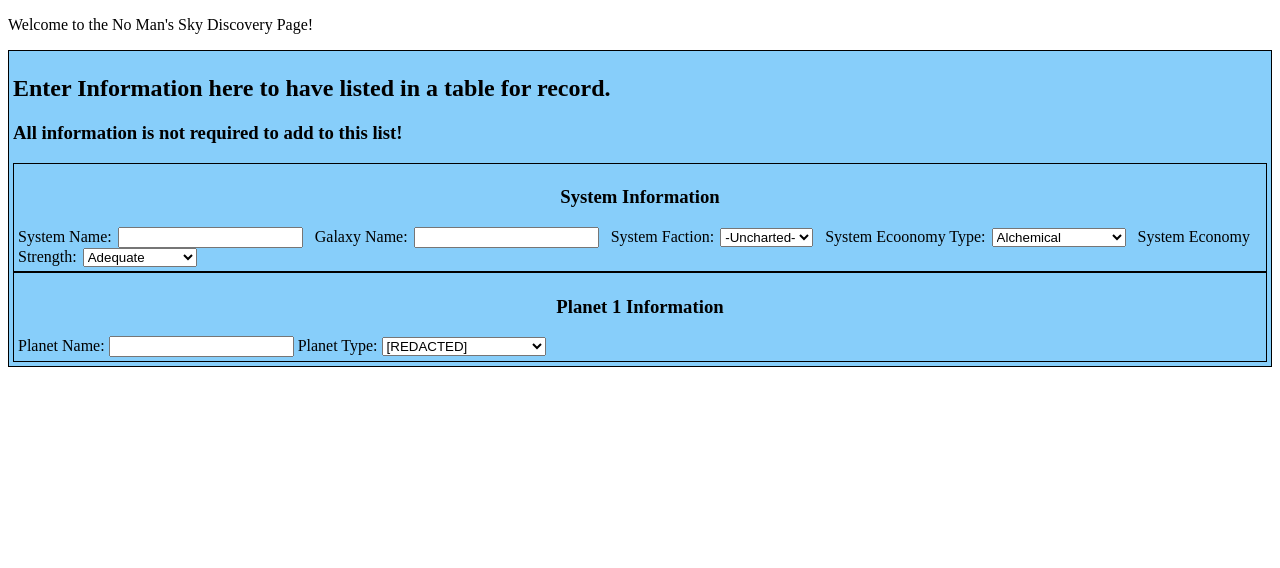
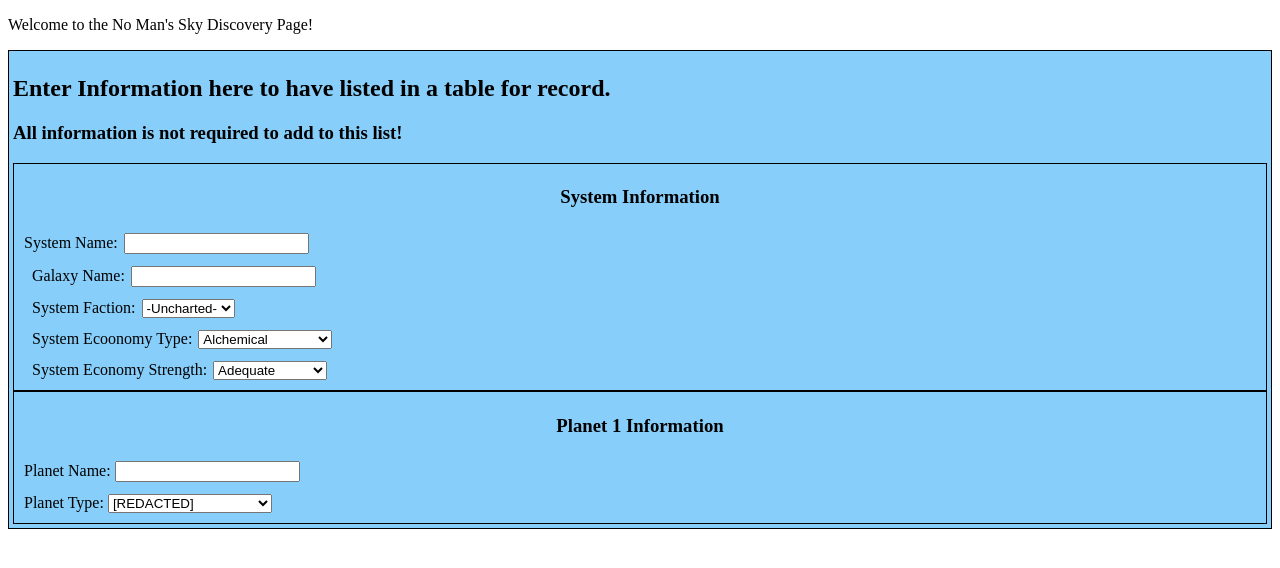
Before and after one commit to sgtkdragon/NoMansSkyDiscovery, a plain HTML site: page Discoverywebpage.html in a window 1280 px wide. Drawn offline with Linux system fonts and the light colour scheme.

Commit message:
Update Discoverywebpage.html

```diff
--- a/Discoverywebpage.html
+++ b/Discoverywebpage.html
@@ -16,6 +16,9 @@
                     border-style: solid;
                     border-width: 1px;
                     padding: 4px;
+                }
+                .inputs {
+                    padding: 6px;
                 }
               </style>
             <script></script>
@@ -38,10 +41,15 @@
                     <h3>All information is not required to add to this list!</h3>
                     <div class="table">
                         <h3 style="text-align: center;">System Information</h3>
+                        <div class="inputs">
                             <label style="padding-right: 2px">System Name:</label>
                             <input type="Text">
+                        </div>
+                        <div class="inputs">
                             <label style="padding-left: 8px; padding-right: 2px;">Galaxy Name:</label>
                             <input type="text">
+                        </div>
+                        <div class="inputs">
                             <label style="padding-left: 8px; padding-right: 2px;">System Faction:</label>
                             <select>
                                 <option value="uncharted">-Uncharted-</option>
@@ -49,6 +57,8 @@
                                 <option value="korvax">Korvax</option>
                                 <option value="gek">Gek</option>
                             </select>
+                        </div>
+                        <div class="inputs">
                             <label style="padding-left: 8px; padding-right: 2px;">System Ecoonomy Type:</label>
                             <select id="economytype">
                                 <option value="alchemical">Alchemical</option>
@@ -81,6 +91,8 @@
                                 <option value="trading">Trading</option>
                                 <option value="unchated">-Uncharted-</option>
                             </select>
+                        </div>
+                        <div class="inputs">
                             <label style="padding-left: 8px; padding-right: 2px;">System Economy Strength:</label>
                             <select>
                                 <option value="adequate">Adequate</option>
@@ -110,10 +122,14 @@
                                 <option value="wealthy">Wealthy</option>
                             </select>
                         </div>
+                    </div>
                     <div class="table">
                         <h3 style="text-align: center;">Planet 1 Information</h3>
+                        <div class="inputs">
                             <label>Planet Name:</label>
                             <input type="text">
+                        </div>
+                        <div class="inputs">
                             <label>Planet Type:</label>
                             <select>
                                 <option value="">[REDACTED]</option>
@@ -216,6 +232,7 @@
                                 <option value=""></option>
                             </select>
                         </div>
+                    </div>
                 </form>
             </div>
         </body>
```
Lines whose indentation alone changed are shown as unchanged.
